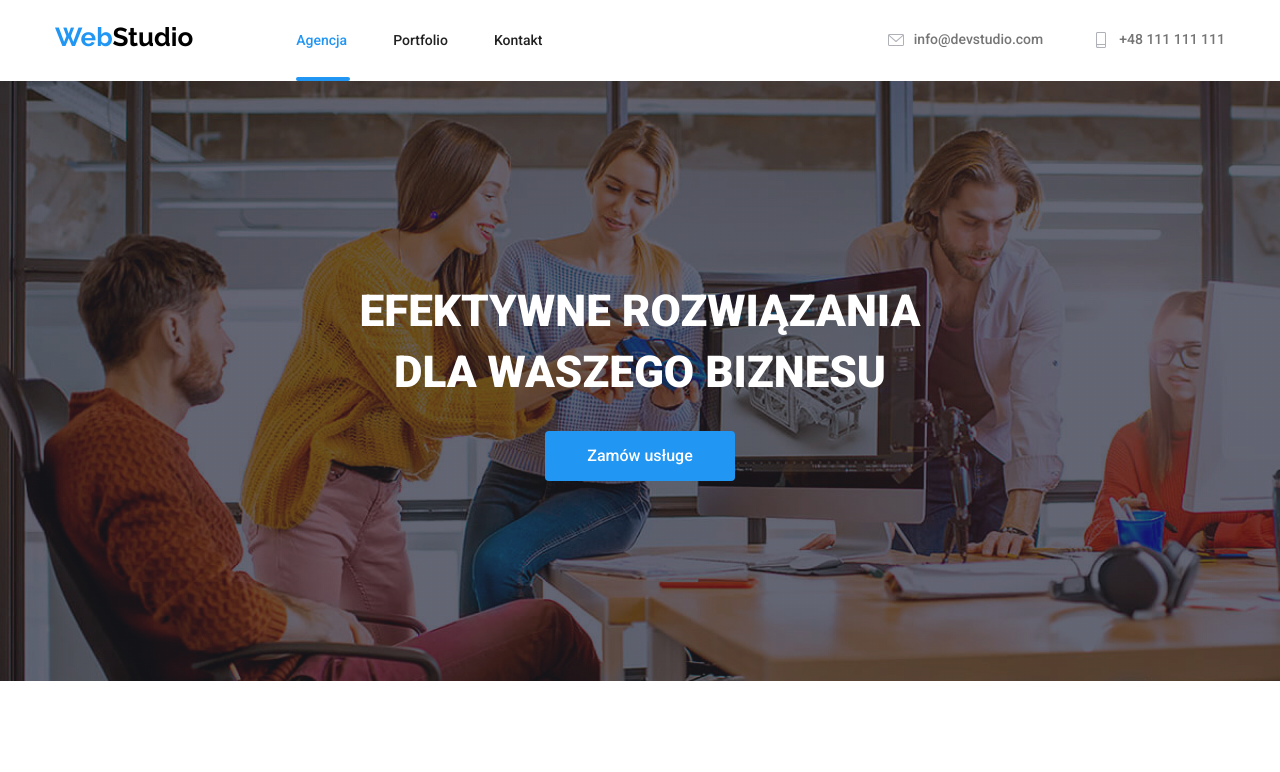
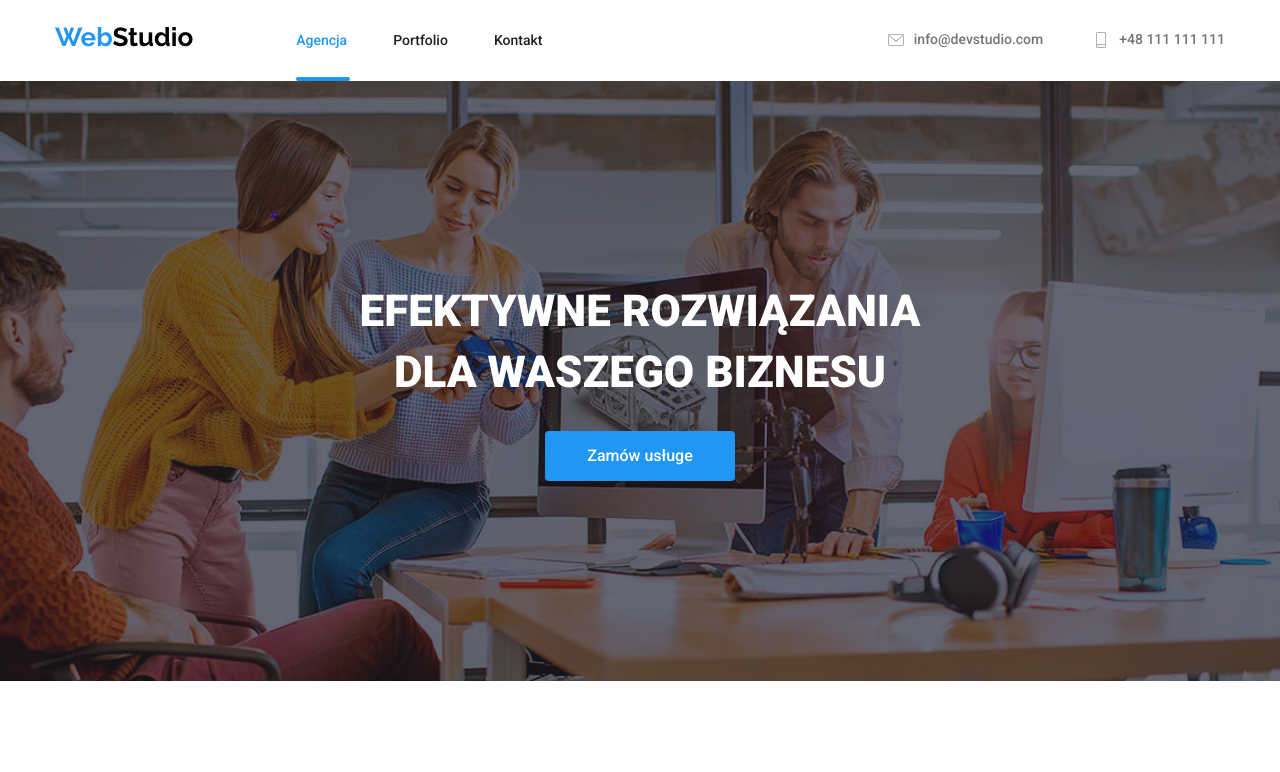
Before and after one commit to PiotrGendola/goit-markup-hw-05, a plain HTML site: page index.html in a window 1280 px wide. Shown: the top 772 px of the page. Drawn offline with nearby package versions, Linux system fonts and the light colour scheme.

Commit message:
update bacground

```diff
--- a/css/styles.css
+++ b/css/styles.css
@@ -83,7 +83,6 @@ ul {
     display: flex;
     gap: 50px;
     margin: 0px;
-    /* padding: 0px; */
 }
 
 .header-line {
@@ -236,17 +235,18 @@ ul {
 }
 
 .section-h1 {
+    padding-top: 200px;
+    padding-bottom: 200px;
     background-color: var(--h1-background-color);
+    margin: 0 auto;
     width: 100%;
-    max-width: 1600px;
-    margin: 0 auto;
+    background-repeat: no-repeat;
     background-image: linear-gradient(
             rgba(47, 48, 58, 0.4),
             rgba(47, 48, 58, 0.4)
         ),
         url('../images/wallpaper.jpg');
-    padding-top: 200px;
-    padding-bottom: 200px;
+    background-position: center;
 }
 
 .section-what-we-do {
```
